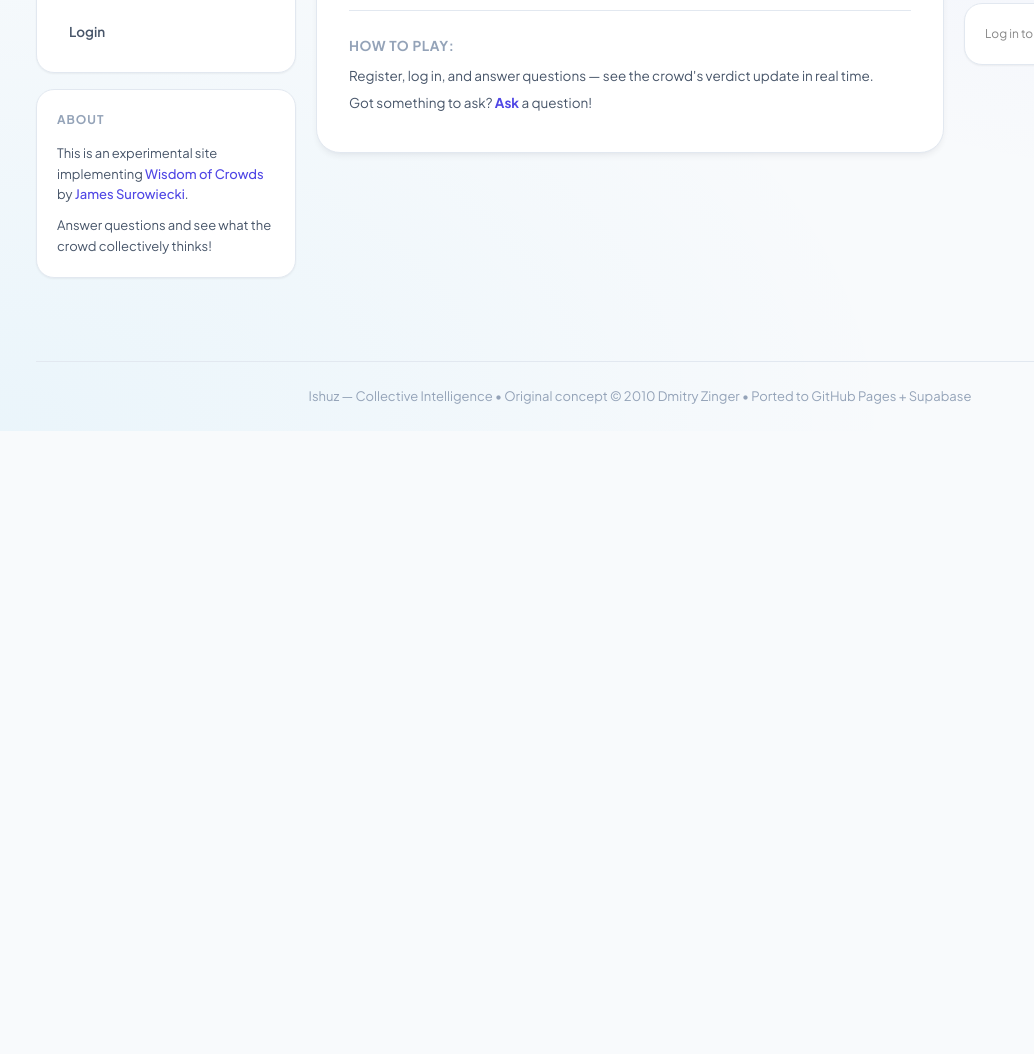
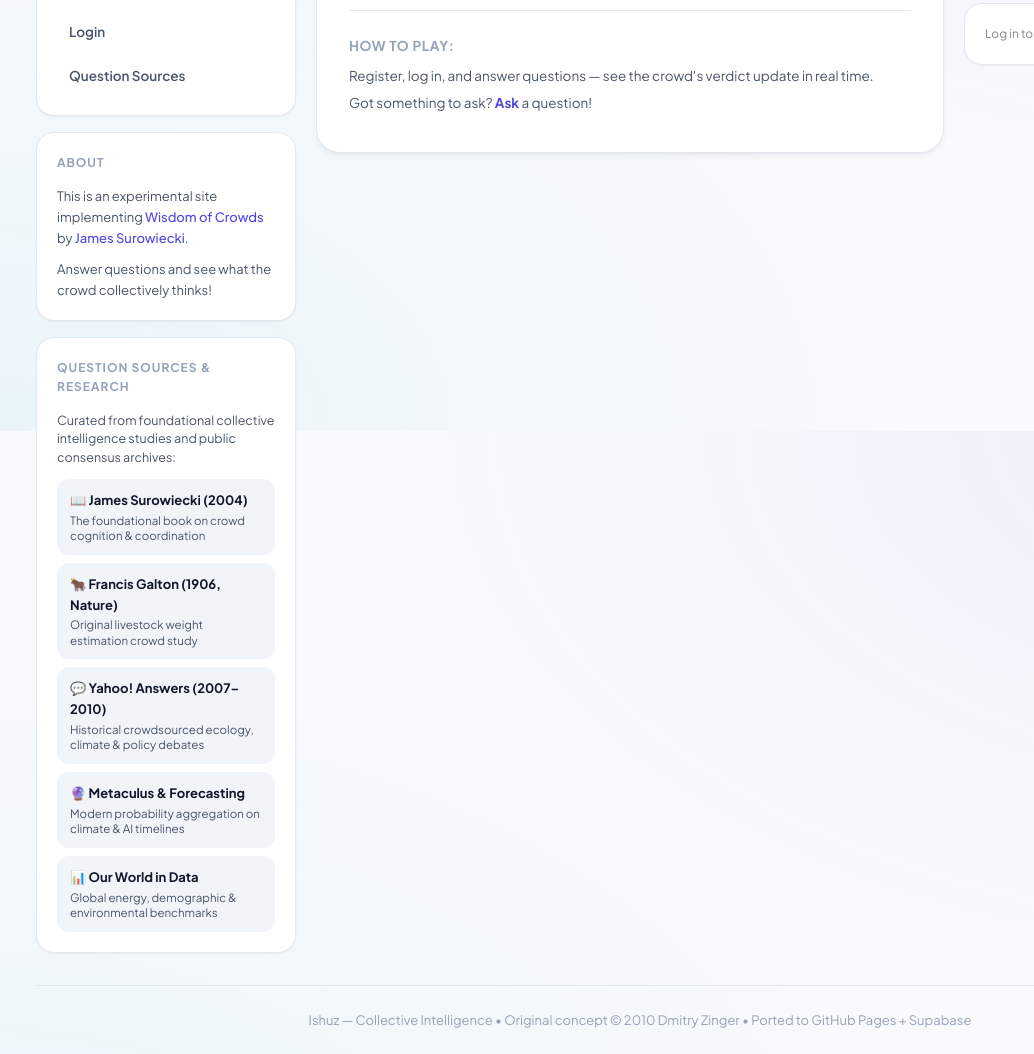
Before and after one commit to emet-repo/ishuz, a plain HTML site: page index.html in a window 1280 px wide. Shown: the part 369-1423 px from the top of the page, without its empty margins (0-1034 px from the left). Before the commit the page ends 800 px from the top, so only its background shows below. Drawn offline with Linux system fonts and the light colour scheme; a script that the page names is missing.

Commit message:
Add Question Sources & Research section with links in navigation and sidebar

```diff
--- a/css/style.css
+++ b/css/style.css
@@ -298,6 +298,60 @@ a:hover {
 
 #about_section p:last-child {
   margin-bottom: 0;
+}
+
+/* ── Sources Section ────────────────────────────────────────── */
+#sources_section {
+  background: var(--bg-surface);
+  border: 1px solid var(--border-subtle);
+  border-radius: var(--radius-lg);
+  padding: 20px;
+  box-shadow: var(--shadow-sm);
+}
+
+.sources-desc {
+  font-size: 12.5px;
+  color: var(--text-muted);
+  line-height: 1.5;
+  margin-bottom: 12px;
+}
+
+.sources-list {
+  list-style: none;
+  display: flex;
+  flex-direction: column;
+  gap: 8px;
+}
+
+.sources-list li a {
+  display: flex;
+  flex-direction: column;
+  padding: 10px 12px;
+  background: var(--bg-subtle);
+  border: 1px solid transparent;
+  border-radius: var(--radius-md);
+  transition: var(--transition);
+}
+
+.sources-list li a:hover {
+  background: #ffffff;
+  border-color: #cbd5e1;
+  box-shadow: var(--shadow-sm);
+  transform: translateY(-1px);
+}
+
+.source-title {
+  font-size: 13px;
+  font-weight: 700;
+  color: var(--text-main);
+  margin-bottom: 2px;
+}
+
+.source-detail {
+  font-size: 11.5px;
+  font-weight: 400;
+  color: var(--text-muted);
+  line-height: 1.35;
 }
 
 /* ── Center Column: Interactive Arena ──────────────────────── */
--- a/index.html
+++ b/index.html
@@ -6,7 +6,7 @@
   <meta name="description" content="Ishuz — The Collective Intelligence Website that anyone can use">
   <meta name="keywords" content="wisdom, crowds, prediction, opinion, collective intelligence, Surowiecki">
   <title>Ishuz: The Collective Intelligence Website</title>
-  <link rel="stylesheet" href="css/style.css?v=2">
+  <link rel="stylesheet" href="css/style.css?v=3">
 </head>
 <body>
 <div id="page_wrapper">
@@ -30,6 +30,7 @@
         <li id="nav-logout"   style="display:none"><a href="#" id="logout-link">Logout</a></li>
         <li id="nav-register"><a href="register.html">Register</a></li>
         <li><a href="add-question.html" target="_blank">Ask</a></li>
+        <li><a href="#sources_section">Sources</a></li>
         <li><a href="https://en.wikipedia.org/wiki/The_Wisdom_of_Crowds" target="_blank">About WoC</a></li>
       </ul>
     </nav>
@@ -46,17 +47,55 @@
         <li><a href="add-question.html" target="_blank">Ask a question</a></li>
         <li><a href="register.html">Register</a></li>
         <li><a href="login.html">Login</a></li>
+        <li><a href="#sources_section">Question Sources</a></li>
       </ul>
 
       <div id="about_section">
         <h3>About</h3>
         <p>This is an experimental site implementing
           <a href="https://en.wikipedia.org/wiki/The_Wisdom_of_Crowds"
-             target="_blank">Wisdom of Crowds</a>
+             target="_blank" rel="noopener">Wisdom of Crowds</a>
           by <a href="https://en.wikipedia.org/wiki/James_Surowiecki"
-                target="_blank">James Surowiecki</a>.
+                target="_blank" rel="noopener">James Surowiecki</a>.
         </p>
         <p>Answer questions and see what the crowd collectively thinks!</p>
+      </div>
+
+      <div id="sources_section">
+        <h3>Question Sources &amp; Research</h3>
+        <p class="sources-desc">Curated from foundational collective intelligence studies and public consensus archives:</p>
+        <ul class="sources-list">
+          <li>
+            <a href="https://en.wikipedia.org/wiki/The_Wisdom_of_Crowds" target="_blank" rel="noopener">
+              <span class="source-title">📖 James Surowiecki (2004)</span>
+              <span class="source-detail">The foundational book on crowd cognition &amp; coordination</span>
+            </a>
+          </li>
+          <li>
+            <a href="https://www.nature.com/articles/075450a0" target="_blank" rel="noopener">
+              <span class="source-title">🐂 Francis Galton (1906, Nature)</span>
+              <span class="source-detail">Original livestock weight estimation crowd study</span>
+            </a>
+          </li>
+          <li>
+            <a href="https://en.wikipedia.org/wiki/Yahoo!_Answers" target="_blank" rel="noopener">
+              <span class="source-title">💬 Yahoo! Answers (2007–2010)</span>
+              <span class="source-detail">Historical crowdsourced ecology, climate &amp; policy debates</span>
+            </a>
+          </li>
+          <li>
+            <a href="https://www.metaculus.com" target="_blank" rel="noopener">
+              <span class="source-title">🔮 Metaculus &amp; Forecasting</span>
+              <span class="source-detail">Modern probability aggregation on climate &amp; AI timelines</span>
+            </a>
+          </li>
+          <li>
+            <a href="https://ourworldindata.org" target="_blank" rel="noopener">
+              <span class="source-title">📊 Our World in Data</span>
+              <span class="source-detail">Global energy, demographic &amp; environmental benchmarks</span>
+            </a>
+          </li>
+        </ul>
       </div>
     </div>
 
```
